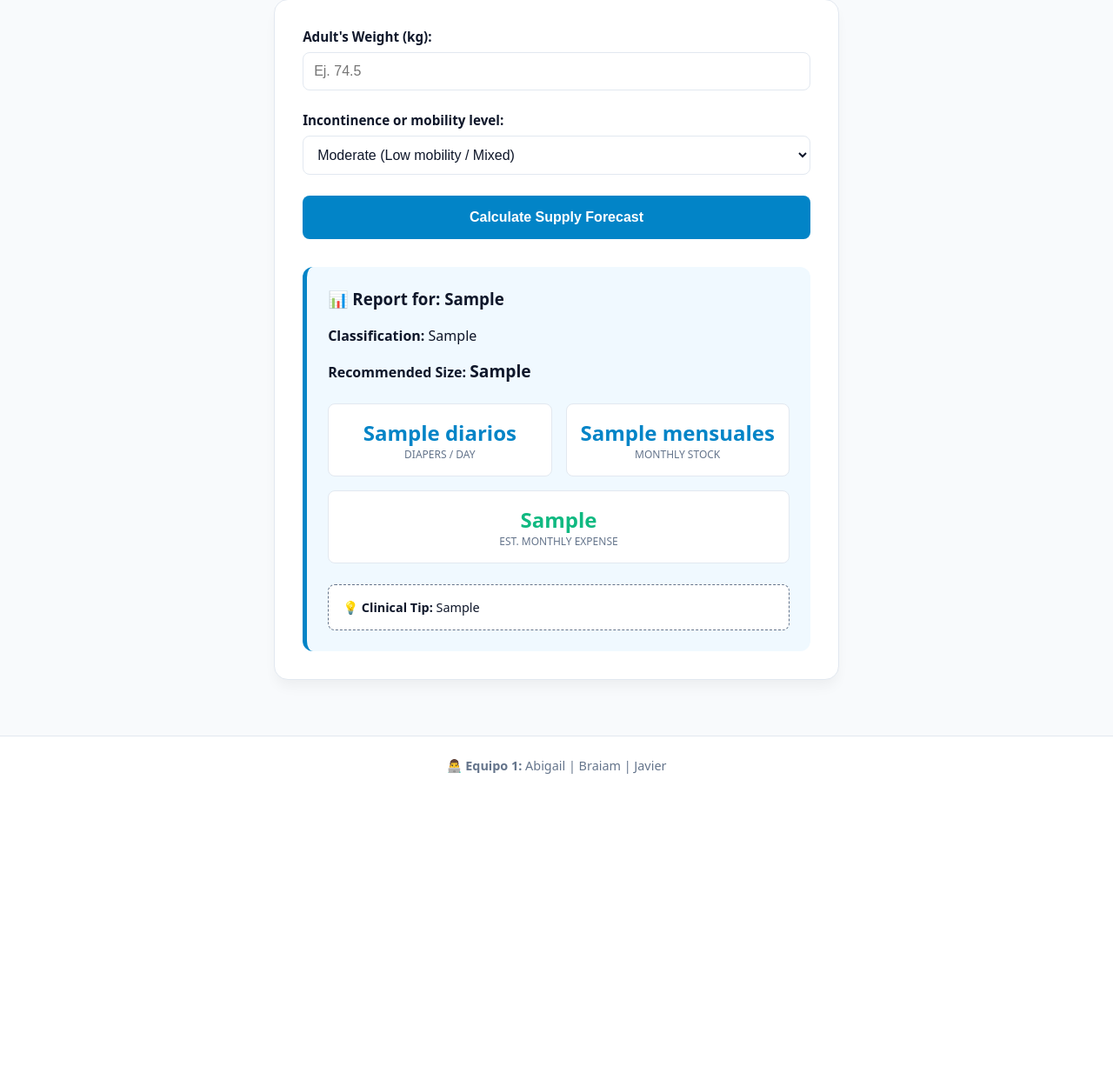
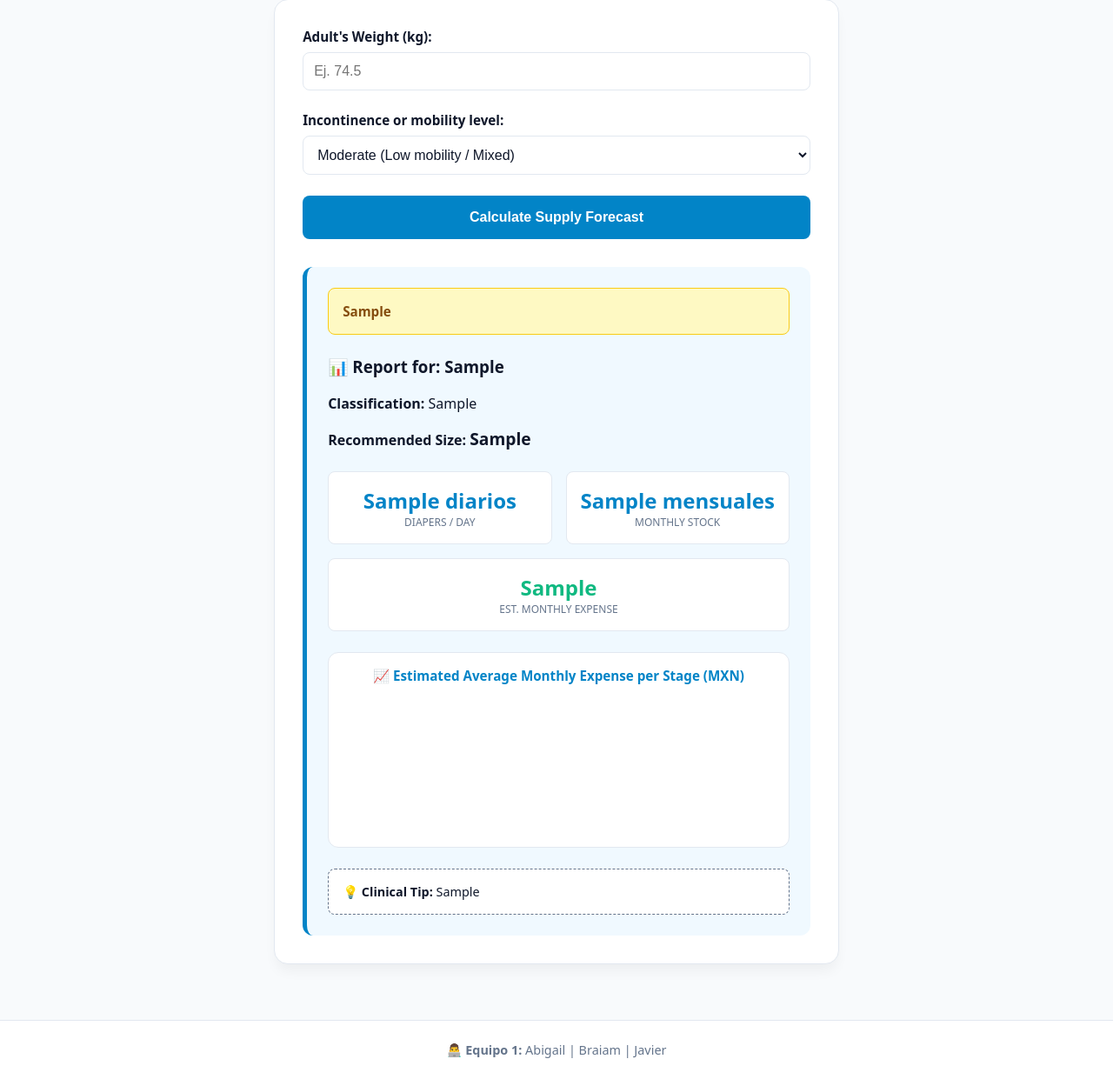
Before and after one commit to SrMeme64/diaper-calc, a FastAPI app: template templates/index.html in a window 1280 px wide. Shown: the part 101-1342 px from the top of the page at 87% size. Before the commit the page ends 991 px from the top, so only its background shows below. Run offline with FastAPI, Linux system fonts and the light colour scheme; the template is opened without the code that fills it: most values are stand-ins (such as "Sample title", 1, 10 or a date in 2020); a map, chart or similar area stays blank.

Commit message:
Update index.html

```diff
--- a/templates/index.html
+++ b/templates/index.html
@@ -3,15 +3,17 @@
 <head>
     <meta charset="UTF-8">
     <meta name="viewport" content="width=device-width, initial-scale=1.0">
-    <title>Diaper Calc - Cloud Container</title>
+    <title>Diaper Calc - Cloud Container v4</title>
     <link rel="stylesheet" href="/static/style.css">
+    <!-- LIBRERÍA DE GRÁFICAS -->
+    <script src="https://cdn.jsdelivr.net/npm/chart.js"></script>
 </head>
 <body>
 
 <div class="app-wrapper" style="display: flex; flex-direction: column; min-height: 100vh;">
+    <!-- BARRA SUPERIOR -->
     <header class="top-bar">
         <h1 class="main-title" id="t_main_title">Calculadora de Pañales</h1>
-
         <div class="top-controls">
             <button type="button" class="ctrl-btn active baby" id="btn_bebe" onclick="setMode('bebe')">👶 <span id="t_btn_baby">Bebé</span></button>
             <button type="button" class="ctrl-btn" id="btn_adulto" onclick="setMode('adulto')">🧓 <span id="t_btn_adult">Adulto</span></button>
@@ -20,6 +22,7 @@
         </div>
     </header>
 
+    <!-- FORMULARIO PRINCIPAL -->
     <main class="container" style="flex: 1;">
         <div class="card">
             <form action="/calcular" method="POST" id="main_form" onsubmit="return validarEnvio()">
@@ -39,13 +42,11 @@
                             <option value="5">Etapa 5/6 - Entrenador (16 a 25 kg)</option>
                         </select>
                     </div>
-
                     <div class="form-group">
                         <label for="peso_bebe" id="t_lbl_peso_b">Peso del bebé en Kilogramos (Máx 25kg):</label>
                         <input type="number" step="0.1" id="peso_bebe" name="peso_bebe" placeholder="Ej. 7.5" value="{{ peso_ingresado if perfil_seleccionado=='bebe' else '' }}" oninput="onBabyWeightInput()">
                         <div id="error_peso_bebe" class="error-msg">⚠️ El peso de un bebé debe estar entre 0.5kg y 25kg.</div>
                     </div>
-
                     <div class="form-group">
                         <label for="meses" id="t_lbl_meses">Edad en meses (0 a 36):</label>
                         <input type="number" id="meses" name="meses" placeholder="Ej. 6" min="0" max="36" value="{{ meses_ingresados or 0 }}" oninput="validarMeses()">
@@ -59,7 +60,6 @@
                         <input type="number" step="0.1" id="peso_adulto" name="peso_adulto" placeholder="Ej. 74.5" value="{{ peso_ingresado if perfil_seleccionado=='adulto' else '' }}" oninput="validarPesoAdulto()">
                         <div id="error_peso_adulto" class="error-msg">⚠️ Ingrese un peso válido para adulto (30kg - 250kg).</div>
                     </div>
-
                     <div class="form-group">
                         <label for="grado_incontinencia" id="t_lbl_incont">Nivel de incontinencia o movilidad:</label>
                         <select id="grado_incontinencia" name="grado_incontinencia">
@@ -73,10 +73,17 @@
                 <button type="submit" class="btn-submit" id="btn_submit">Calcular Abastecimiento</button>
             </form>
 
+            <!-- CAJA DE RESULTADOS -->
             {% if res %}
             <div class="resultado-box {% if res.is_adult %}adulto{% endif %}">
+                <!-- ALERTA CLÍNICA DE PESO -->
+                {% if res.alerta %}
+                <div id="alert_box" style="padding: 1rem; border-radius: 8px; margin-bottom: 1.5rem; font-weight: 600; font-size: 0.95rem; {% if res.alerta.tipo == 'peligro' %}background: #fee2e2; color: #991b1b; border: 1px solid #f87171;{% else %}background: #fef9c3; color: #854d0e; border: 1px solid #facc15;{% endif %}">
+                    <span id="res_alerta" data-es="{{ res.alerta['es'] }}" data-en="{{ res.alerta['en'] }}">{{ res.alerta[lang_actual] }}</span>
+                </div>
+                {% endif %}
+
                 <h3 style="margin-top:0;">📊 <span id="t_res_report">Reporte para:</span> <span id="res_tipo" data-es="{{ res.tipo['es'] }}" data-en="{{ res.tipo['en'] }}">{{ res.tipo[lang_actual] }}</span></h3>
-
                 <p><strong id="t_res_class">Clasificación:</strong> <span id="res_etapa" data-es="{{ res.etapa['es'] }}" data-en="{{ res.etapa['en'] }}">{{ res.etapa[lang_actual] }}</span></p>
                 <p><strong id="t_res_size">Talla recomendada:</strong> <span style="font-size: 1.2rem; font-weight:bold;" id="res_talla" data-es="{{ res.talla['es'] }}" data-en="{{ res.talla['en'] }}">{{ res.talla[lang_actual] }}</span></p>
 
@@ -95,6 +102,14 @@
                     </div>
                 </div>
 
+                <!-- GRÁFICA PREDICTIVA DE GASTOS POR ETAPA -->
+                {% if res.chart_data %}
+                <div style="margin: 1.5rem 0; padding: 1rem; background: white; border-radius: 12px; border: 1px solid var(--border);">
+                    <h4 style="margin: 0 0 1rem 0; text-align: center; color: var(--primary); font-size: 0.95rem;" id="t_chart_title">📈 Proyecciones de Gasto Mensual Promedio por Etapa (MXN)</h4>
+                    <canvas id="predictionChart" style="max-height: 250px;"></canvas>
+                </div>
+                {% endif %}
+
                 <div class="tip-medico">
                     <strong id="t_res_tip_title">💡 Consejo de salud:</strong> <span id="res_tip" data-es="{{ res.tip['es'] }}" data-en="{{ res.tip['en'] }}">{{ res.tip[lang_actual] }}</span>
                 </div>
@@ -103,8 +118,9 @@
         </div>
     </main>
 
-    <footer style="text-align: center; padding: 1.5rem; margin-top: 2rem; border-top: 1px solid var(--border); background: var(--card-bg); transition: background 0.3s, border 0.3s;">
-        <div class="team-credits" id="t_credits" style="font-size: 0.9rem; font-weight: 500;">
+    <!-- FOOTER -->
+    <footer style="text-align: center; padding: 1.5rem; margin-top: 2rem; border-top: 1px solid var(--border); background: var(--card-bg);">
+        <div class="team-credits" style="font-size: 0.9rem; font-weight: 500;">
             👨‍💻 <b>Equipo 1:</b> Abigail | Braiam | Javier
         </div>
     </footer>
@@ -113,6 +129,8 @@
 <script>
 let currentLang = "{{ lang_actual or 'es' }}";
 let currentMode = "{{ perfil_seleccionado or 'bebe' }}";
+let myChart = null;
+let chartRawData = {% if res and res.chart_data %}{{ res.chart_data | safe }}{% else %}null{% endif %};
 
 function initTheme() {
     const savedTheme = localStorage.getItem('diaper_theme') || 'light';
@@ -128,20 +146,48 @@ function toggleTheme() {
     document.getElementById('btn_dark').innerText = next === 'dark' ? '☀️' : '🌙';
 }
 
+function renderPredictionChart() {
+    if(!chartRawData) return;
+    const ctx = document.getElementById('predictionChart').getContext('2d');
+    if(myChart) myChart.destroy();
+
+    const labels = currentLang === 'es' ? chartRawData.labels_es : chartRawData.labels_en;
+    const bgColors = chartRawData.data.map((_, i) => i === chartRawData.current_idx ? '#0284c7' : '#cbd5e1');
+    const bdColors = chartRawData.data.map((_, i) => i === chartRawData.current_idx ? '#0369a1' : '#94a3b8');
+
+    myChart = new Chart(ctx, {
+        type: 'bar',
+        data: {
+            labels: labels,
+            datasets: [{
+                label: currentLang === 'es' ? 'Gasto Mensual Estimado ($ MXN)' : 'Est. Monthly Expense ($ MXN)',
+                data: chartRawData.data,
+                backgroundColor: bgColors,
+                borderColor: bdColors,
+                borderWidth: 1,
+                borderRadius: 6
+            }]
+        },
+        options: {
+            responsive: true,
+            plugins: { legend: { display: false } },
+            scales: { y: { beginAtZero: true } }
+        }
+    });
+}
+
 const stageDefaults = { "0": 3.5, "1": 6.0, "2": 9.5, "3": 12.5, "4": 15.0, "5": 18.0 };
 
 function onManualStageSelect() {
     const val = document.getElementById('baby_etapa_select').value;
-    const inputPeso = document.getElementById('peso_bebe');
-    if (val !== "auto") { inputPeso.value = stageDefaults[val]; }
+    if (val !== "auto") document.getElementById('peso_bebe').value = stageDefaults[val];
     validarPesoBebe();
 }
 
 function onBabyWeightInput() {
     const w = parseFloat(document.getElementById('peso_bebe').value);
     const select = document.getElementById('baby_etapa_select');
-
-    if (isNaN(w) || w <= 0) { select.value = "auto"; }
+    if (isNaN(w) || w <= 0) select.value = "auto";
     else if (w <= 4.5) select.value = "0";
     else if (w <= 8.0) select.value = "1";
     else if (w <= 11.0) select.value = "2";
@@ -149,14 +195,12 @@ function onBabyWeightInput() {
     else if (w <= 16.0) select.value = "4";
     else if (w <= 25.0) select.value = "5";
     else select.value = "auto";
-
     validarPesoBebe();
 }
 
 function validarPesoBebe() {
     const input = document.getElementById('peso_bebe'), err = document.getElementById('error_peso_bebe'), btn = document.getElementById('btn_submit');
     const val = parseFloat(input.value);
-
     if (input.value !== "" && (isNaN(val) || val < 0.5 || val > 25)) {
         input.classList.add('input-error'); err.style.display = 'block'; btn.disabled = true; return false;
     } else {
@@ -173,7 +217,6 @@ function validarMeses() {
 function validarPesoAdulto() {
     const input = document.getElementById('peso_adulto'), err = document.getElementById('error_peso_adulto'), btn = document.getElementById('btn_submit');
     const val = parseFloat(input.value);
-
     if (input.value !== "" && (isNaN(val) || val < 30 || val > 250)) {
         input.classList.add('input-error'); err.style.display = 'block'; btn.disabled = true; return false;
     } else {
@@ -198,7 +241,6 @@ function setMode(mode) {
     document.getElementById('perfil_input').value = mode;
     const bBebe = document.getElementById('btn_bebe'), bAdult = document.getElementById('btn_adulto');
     const sBebe = document.getElementById('seccion_bebe'), sAdult = document.getElementById('seccion_adulto');
-
     if(mode === 'bebe') {
         bBebe.className = 'ctrl-btn active baby'; bAdult.className = 'ctrl-btn';
         sBebe.style.display = 'block'; sAdult.style.display = 'none';
@@ -223,7 +265,8 @@ const dict = {
         opt_2: "Etapa 2 - Desarrollo (8 a 11 kg)", opt_3: "Etapa 3 - Gateo (11 a 14 kg)",
         opt_4: "Etapa 4 - Primeros Pasos (14 a 16 kg)", opt_5: "Etapa 5/6 - Entrenador (16 a 25 kg)",
         r_rep: "Reporte para: ", r_cla: "Clasificación:", r_siz: "Talla recomendada:",
-        r_dia: "Pañales / Día", r_men: "Stock Mensual", r_gas: "Gasto Promedio Mensual", r_tip: "💡 Consejo de salud: "
+        r_dia: "Pañales / Día", r_men: "Stock Mensual", r_gas: "Gasto Promedio Mensual", r_tip: "💡 Consejo de salud: ",
+        chart_t: "📈 Proyecciones de Gasto Mensual Promedio por Etapa (MXN)"
     },
     en: {
         title: "Diaper Supply Calculator", baby: "Baby", adult: "Adult",
@@ -237,7 +280,8 @@ const dict = {
         opt_2: "Stage 2 - Crawler (8 to 11 kg)", opt_3: "Stage 3 - Toddler (11 to 14 kg)",
         opt_4: "Stage 4 - Walker (14 to 16 kg)", opt_5: "Stage 5/6 - Training (16 to 25 kg)",
         r_rep: "Report for: ", r_cla: "Classification:", r_siz: "Recommended Size:",
-        r_dia: "Diapers / Day", r_men: "Monthly Stock", r_gas: "Est. Monthly Expense", r_tip: "💡 Clinical Tip: "
+        r_dia: "Diapers / Day", r_men: "Monthly Stock", r_gas: "Est. Monthly Expense", r_tip: "💡 Clinical Tip: ",
+        chart_t: "📈 Estimated Average Monthly Expense per Stage (MXN)"
     }
 };
 
@@ -250,7 +294,6 @@ function toggleLang() {
 
 function applyLang() {
     const t = dict[currentLang];
-
     document.getElementById('t_main_title').innerText = t.title;
     document.getElementById('t_btn_baby').innerText = t.baby;
     document.getElementById('t_btn_adult').innerText = t.adult;
@@ -268,8 +311,7 @@ function applyLang() {
     const sel = document.getElementById('baby_etapa_select');
     sel.options[0].text = t.opt_auto; sel.options[1].text = t.opt_0;
     sel.options[2].text = t.opt_1; sel.options[3].text = t.opt_2;
-    sel.options[4].text = t.opt_3; sel.options[5].text = t.opt_4;
-    sel.options[6].text = t.opt_5;
+    sel.options[4].text = t.opt_3; sel.options[5].text = t.opt_4; sel.options[6].text = t.opt_5;
 
     if (document.getElementById('t_res_report')) {
         document.getElementById('t_res_report').innerText = t.r_rep;
@@ -279,17 +321,18 @@ function applyLang() {
         document.getElementById('t_res_mensuales').innerText = t.r_men;
         document.getElementById('t_res_gasto').innerText = t.r_gas;
         document.getElementById('t_res_tip_title').innerText = t.r_tip;
+        if(document.getElementById('t_chart_title')) document.getElementById('t_chart_title').innerText = t.chart_t;
 
-        const resultFields = ['res_tipo', 'res_etapa', 'res_talla', 'res_tip'];
+        const resultFields = ['res_tipo', 'res_etapa', 'res_talla', 'res_tip', 'res_alerta'];
         resultFields.forEach(id => {
             const el = document.getElementById(id);
-            if(el) el.innerText = el.getAttribute('data-' + currentLang);
+            if(el && el.getAttribute('data-' + currentLang)) el.innerText = el.getAttribute('data-' + currentLang);
         });
+        renderPredictionChart();
     }
 }
 
-window.onload = function() { initTheme(); setMode(currentMode); applyLang(); };
+window.onload = function() { initTheme(); setMode(currentMode); applyLang(); renderPredictionChart(); };
 </script>
-
 </body>
 </html>
```
